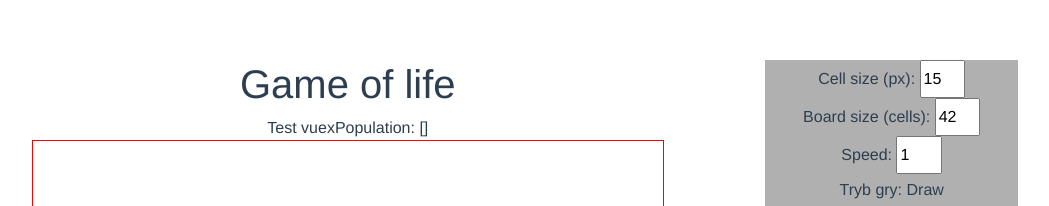
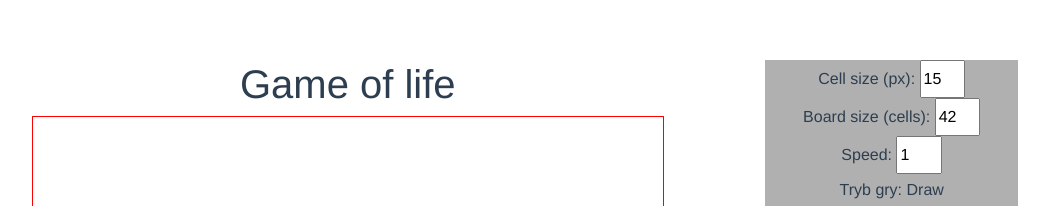
Before and after one commit to mmach1988/Game-of-Life-vue, a Vue app: page / in a window 1280 px wide. Shown: the top 206 px of the page, without its empty margins (69-1118 px from the left). Built offline with nearby package versions, Linux system fonts and the light colour scheme; no server answers.

Commit message:
Population w Vuex

```diff
--- a/src/components/SimulationCanvas.vue
+++ b/src/components/SimulationCanvas.vue
@@ -1,12 +1,5 @@
 <template>
   <div>
-
- <div>
-   Test vuexPopulation:
-   {{ vuexPopulation }}
- </div>
-
-
     <canvas
     ref="board"
     :width="boardSizePx"
@@ -16,14 +9,12 @@
     >
     </canvas>
   </div>
-
 </template>
 
 <script>
 
 import constants from "./Constants"
 import loadShapes from "./LoadShapes"
-
 
 export default {
   props: [
@@ -43,7 +34,6 @@ export default {
     vuexPopulation() {
      return this.$store.state.vuexPopulation
     },
-    // OK START
     potentialPopulation() {
       let setOfXs = []
       let setOfYs = []
@@ -70,13 +60,10 @@ export default {
       );
     },
   },
-    // OK END
 
-  // !!!! population do usunięcia na koniec
   data: function() {
     return {
       boardContext: null,
-      population: []
     };
   },
 
@@ -90,34 +77,19 @@ export default {
    window.removeEventListener("keydown", this.onKeyPress);
   },
   methods: {
-    loadSave() {
-      // PRZEROBIĆ NA VUEX
-
-      // let populationToLoad =[  { "x": 345, "y": 90 }, { "x": 345, "y": 105 }, { "x": 345, "y": 120 } ]
-      // this.population.forEach(this.clear)
-      // this.population = populationToLoad
-      // this.boardContext.beginPath();
-      // this.population.forEach(this.drawRect)
-      // this.boardContext.closePath();
-    },
     drawCell(event) {
-      // console.log(event)
       this.boardContext.beginPath();
       let x = Math.floor(event.clientX - this.$refs.board.getBoundingClientRect().left)
       x = x - x % this.cellSize
       let y = Math.floor(event.clientY - this.$refs.board.getBoundingClientRect().top)
       y = y - y % this.cellSize
       if(this.vuexPopulation.find(cell => cell.x == x && cell.y == y)) {
-        console.log('Juz narysowany')
-        // MUTACJA KTÓRA USUNIE OBJEKT Z POPULACJI - FILTER
-        this.population = this.population.filter(cell => cell.x != x && cell.y !=y )
         this.$store.commit('filterPopulation', {x:x,y:y})
         this.clear({x: x , y: y })
         this.boardContext.closePath();
       }
       else {
       this.drawRect( {x: x , y: y }, 'black')
-      this.population.push({x: x - x % this.cellSize, y: y - y % this.cellSize})
       this.$store.commit('addToPopulation', {x: x - x % this.cellSize, y: y - y % this.cellSize})
       this.boardContext.closePath();
       }
@@ -142,64 +114,39 @@ export default {
       );
     },
     simulation() {
-
       if (this.gameMode === 'Simulation') {
         let newPopulation = []
         this.vuexPopulation.forEach(this.clear)
-        let counter = 0
-        let przeCounter = 0
-        let oCounter = 0
       for(let i = 0; i < this.potentialPopulation.length; i++) {
-
         let neighbours = this.countNeighbours({x: this.potentialPopulation[i].x, y: this.potentialPopulation[i].y})
-
         if(this.vuexPopulation.find(cell => cell.x == this.potentialPopulation[i].x && cell.y == this.potentialPopulation[i].y)) {
-          counter ++
-          // KOMÓRKA ZYWA
+          // KOMÓRKA ŻYWA
           if(neighbours == 2 || neighbours == 3){
-            przeCounter++
             newPopulation.push(this.potentialPopulation[i])
           }
-
         }
         else {
-          counter ++
           // KOMÓRKA MARTWA
           if(neighbours == 3){
-            oCounter++
             newPopulation.push(this.potentialPopulation[i])
           }
         }
       }
         // CZYSZCZENIE
-        this.population = null
         this.$store.commit('resetPopulation')
-        this.population = newPopulation
         this.$store.commit('assignNewPopulation', newPopulation)
-
-
         // RYSOWANIE POPULACJI
         this.boardContext.beginPath();
         this.vuexPopulation.forEach(this.drawRect)
         this.boardContext.closePath();
     }
-    // if(this.loadedPopulation){
-    //   this.population = this.loadedPopulation
-    //   this.loadedPopulation = null
-    //   this.boardContext.beginPath();
-    //   this.population.forEach(this.drawRect)
-    //   this.boardContext.closePath();
-    // }
-    //  this.$emit('update', this.population)
      setTimeout(this.simulation, 1000)
     },
   countNeighbours({x, y}) {
     let neighbours = 0
     let neighbour = {x: x-this.cellSize, y: y-this.cellSize}
-    // Tu będziemy musieli przypisać vuexPopulation
     let population = this.vuexPopulation
     for(let cell of population)  {
-
       if(x != cell.x || y != cell.y)  {
         if((x - this.cellSize === cell.x && y-this.cellSize === cell.y)
           || (x === cell.x && y-this.cellSize === cell.y)
--- a/src/main.js
+++ b/src/main.js
@@ -8,7 +8,6 @@ import Vuex from 'vuex'
 Vue.use(Vuex)
 const store = new Vuex.Store({
   state: {
-    count: 0,
     vuexPopulation: []
   },
   mutations: {
@@ -22,15 +21,8 @@ const store = new Vuex.Store({
       state.vuexPopulation = payload
     },
     filterPopulation(state, payload) {
-      // this.population = this.population.filter(cell => cell.x != x && cell.y !=y )
-      console.log('x test: ')
-      console.log(payload.x)
-      console.log('y test: ')
-      console.log(payload.y)
       state.vuexPopulation = state.vuexPopulation.filter(cell => cell.x != payload.x || cell.y !=payload.y)
-
     }
-    // dopisać wszyskie metody potrzebne do edycji i symulacji
   }
 })
 
```
